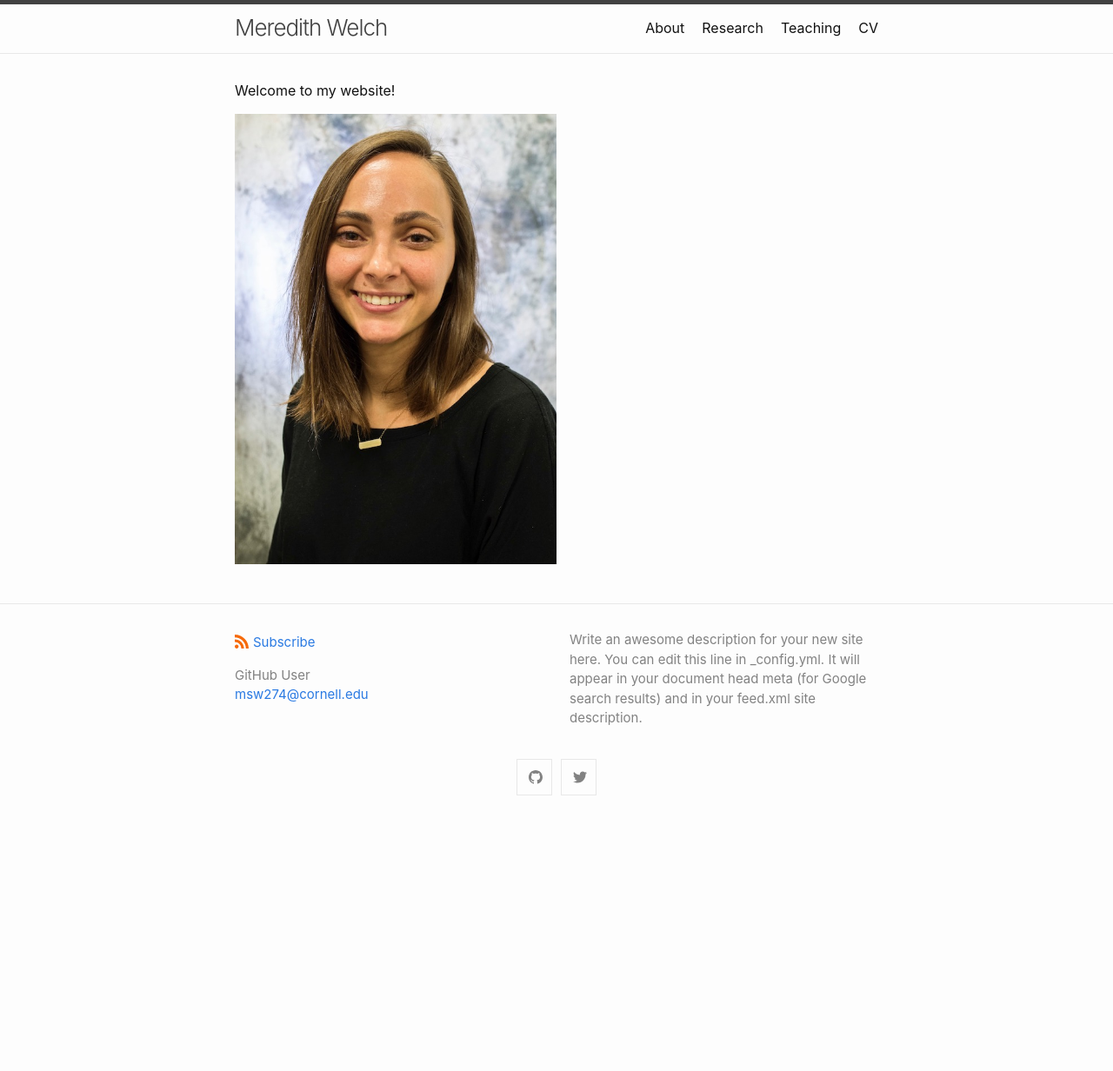
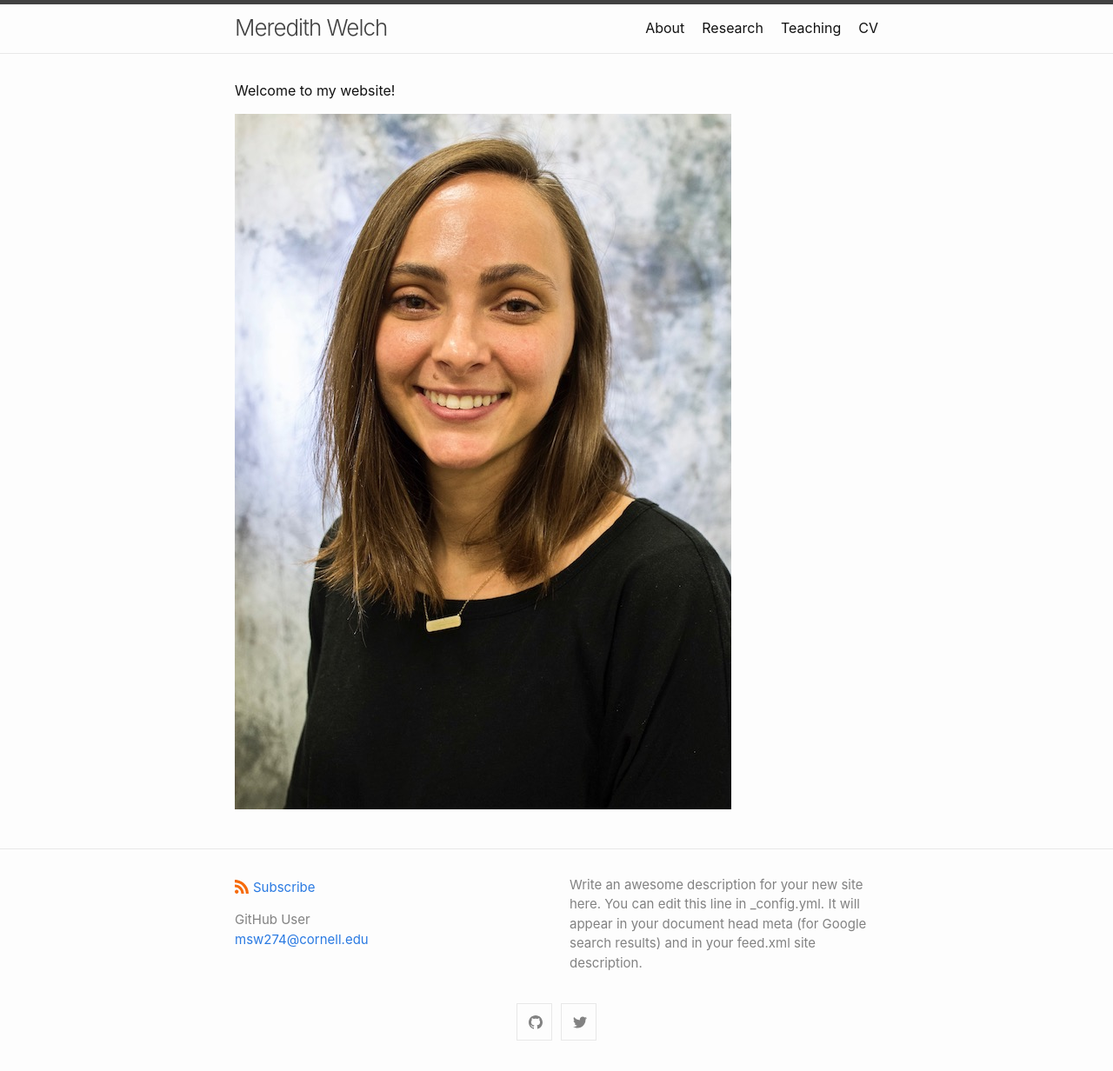
Before and after one commit to mswelch/mswelch.github.io, a Jekyll site: the page built from index.md, in a window 1280 px wide. Shown: the whole page at 87% size. Built offline with Jekyll 4.4.1, drawn with Linux system fonts in a browser that asks for light colours; before the commit the page ends 950 px from its top, so only the background shows below that.

Commit message:
Update index.md

```diff
--- a/index.md
+++ b/index.md
@@ -12,4 +12,4 @@ permalink: /
 
 Welcome to my website!
 
-<img src="{{ site.url }}{{ site.baseurl }}/assets/headshot.jpg" width="50%" height="50%">
+<img src="{{ site.url }}{{ site.baseurl }}/assets/headshot.jpg" width="" height="">
```
